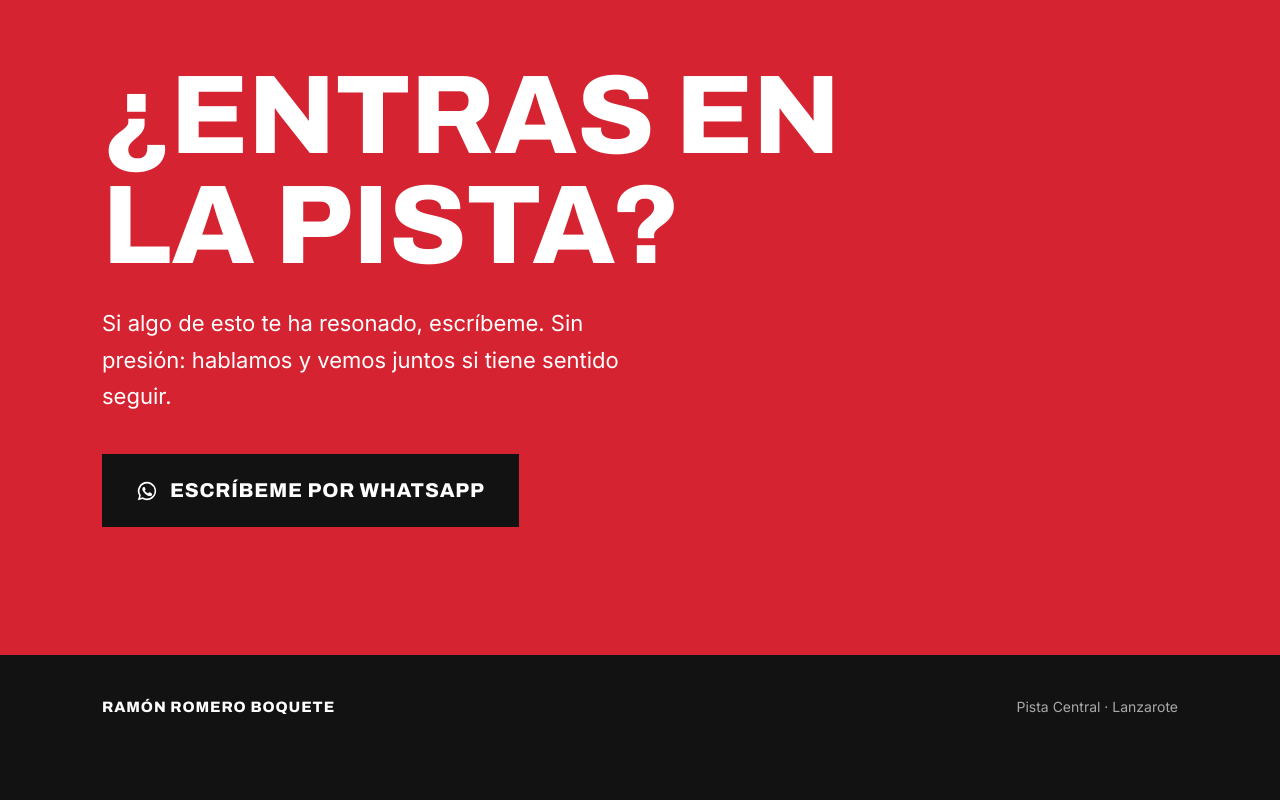
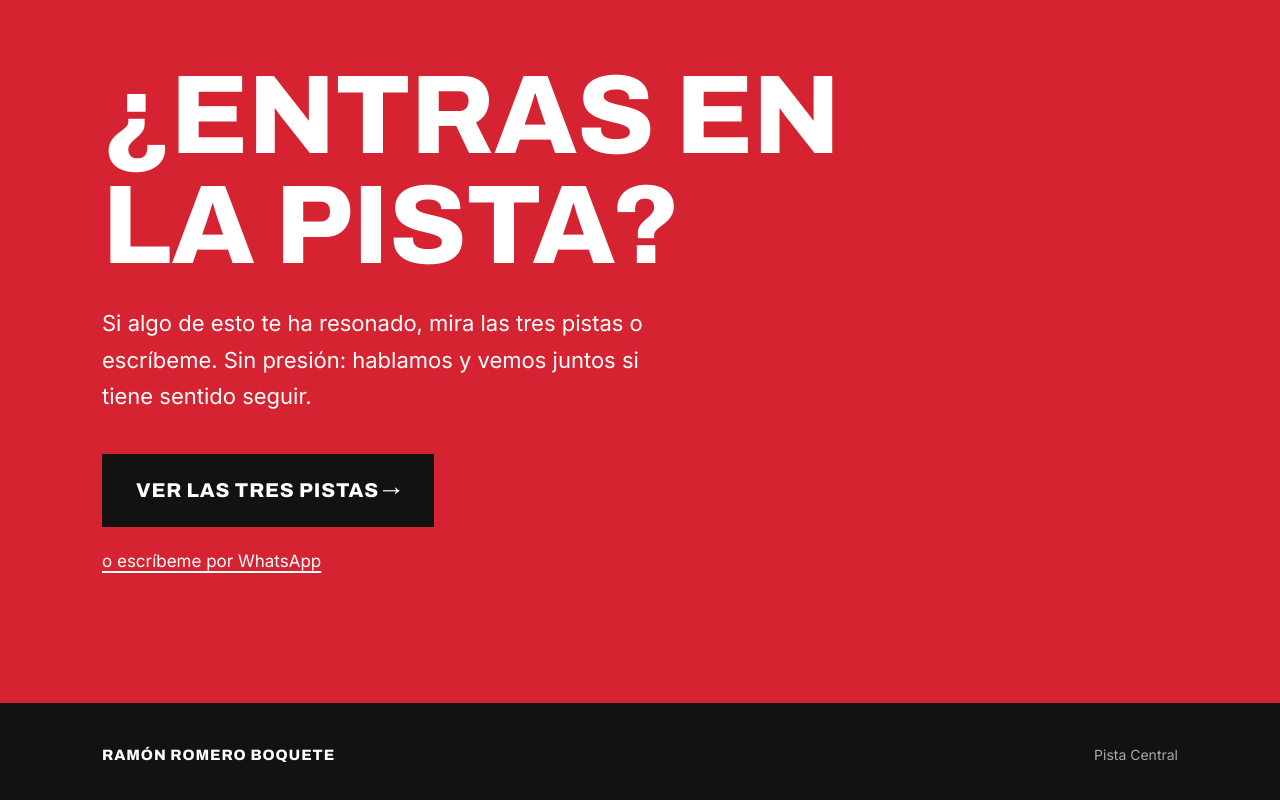
Before and after one commit to beforget-plataforma/pistacentral, a plain HTML site: page index.html in a window 1280 px wide. Shown: the part 7040-7840 px from the top of the page. Before the commit the page ends 7800 px from the top, so only its background shows below. Drawn offline with Linux system fonts and the light colour scheme.

Commit message:
CTA principal al cartel de El Circo; WhatsApp como secundario; firma sin Lanzarote (#1)
Claude-Session: https://claude.ai/code/session_01Yb7TrPw3YgdTgFLpQ5uEC9

Co-authored-by: Claude <noreply@anthropic.com>

```diff
--- a/index.html
+++ b/index.html
@@ -333,11 +333,9 @@ footer b{font-family:var(--display);font-weight:800;font-stretch:88%;text-transf
 <section class="cta" aria-labelledby="entrar">
   <div class="wrap">
     <h2 id="entrar">¿Entras en la pista?</h2>
-    <p>Si algo de esto te ha resonado, escríbeme. Sin presión: hablamos y vemos juntos si tiene sentido seguir.</p>
-    <a class="btn" href="https://wa.me/34651152584?text=Hola%20Ram%C3%B3n%2C%20vengo%20de%20la%20Pista%20Central%20y%20quiero%20hablar%20contigo." target="_blank" rel="noopener">
-      <svg viewBox="0 0 24 24" fill="currentColor" aria-hidden="true"><path d="M12 2a10 10 0 0 0-8.6 15.1L2 22l5-1.3A10 10 0 1 0 12 2Zm0 18.2a8.2 8.2 0 0 1-4.2-1.2l-.3-.2-3 .8.8-2.9-.2-.3A8.2 8.2 0 1 1 12 20.2Zm4.5-6.1c-.2-.1-1.5-.7-1.7-.8-.2-.1-.4-.1-.6.1l-.8 1c-.1.2-.3.2-.5.1a6.7 6.7 0 0 1-3.3-2.9c-.2-.4.3-.4.8-1.3.1-.2 0-.3 0-.4l-.8-1.8c-.2-.5-.4-.4-.6-.4h-.5a1 1 0 0 0-.7.3 3 3 0 0 0-.9 2.2 5.2 5.2 0 0 0 1.1 2.7 11.8 11.8 0 0 0 4.5 4c1.7.7 2.3.8 3.2.6.5-.1 1.5-.6 1.7-1.2.2-.6.2-1.1.2-1.2-.1-.1-.3-.2-.5-.3Z"/></svg>
-      Escríbeme por WhatsApp
-    </a>
+    <p>Si algo de esto te ha resonado, mira las tres pistas o escríbeme. Sin presión: hablamos y vemos juntos si tiene sentido seguir.</p>
+    <a class="btn" href="https://circo.ramonromeroboquete.com/">Ver las tres pistas →</a>
+    <p style="margin-top:20px;font-size:17px"><a href="https://wa.me/34651152584?text=Hola%20Ram%C3%B3n%2C%20vengo%20de%20la%20Pista%20Central%20y%20quiero%20hablar%20contigo." target="_blank" rel="noopener" style="color:#fff;text-decoration-thickness:2px;text-underline-offset:4px">o escríbeme por WhatsApp</a></p>
   </div>
 </section>
 
@@ -346,7 +344,7 @@ footer b{font-family:var(--display);font-weight:800;font-stretch:88%;text-transf
 <footer>
   <div class="wrap">
     <b>Ramón Romero Boquete</b>
-    <span>Pista Central · Lanzarote</span>
+    <span>Pista Central</span>
   </div>
 </footer>
 
```
